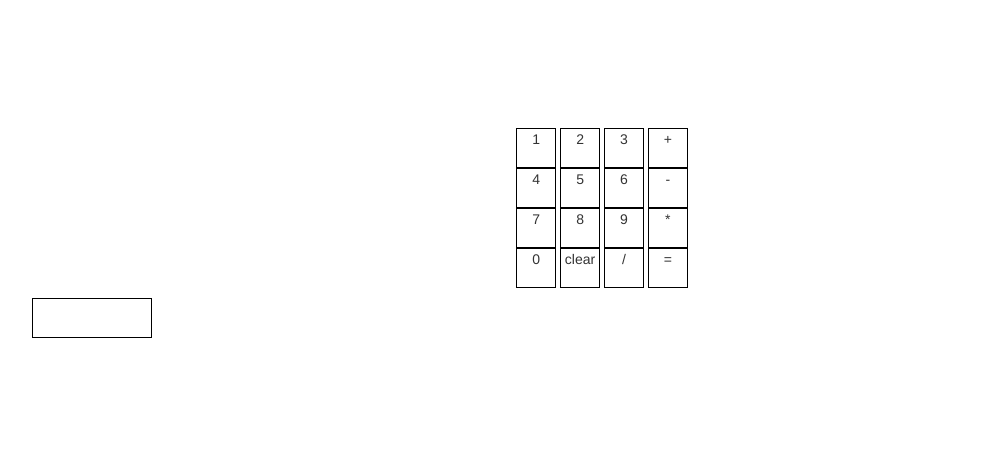
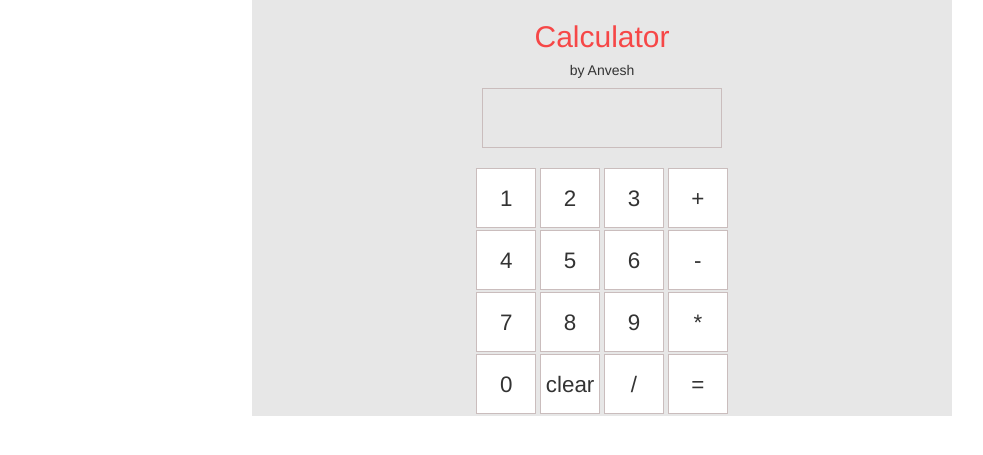
Before and after one commit to Anvesh24/CalAn, a PHP site: page / in a window 1280 px wide. Shown: the top 455 px of the page, without its empty margins (38-1021 px from the left). Run offline with PHP 8.4, Linux system fonts and the light colour scheme; some libraries are stand-ins or nearby versions.

Commit message:
working but not optimized

```diff
--- a/cal.js
+++ b/cal.js
@@ -1,6 +1,6 @@
 
 
-  var lastoperation = 0;
+  var lastoperation = 1;
   var result = 0;
   var type =1 ;
 
@@ -278,8 +278,9 @@ $('#equal').click(function(){
 
 $('#clear').click(function(){
 
-  lastoperation =0;
+  lastoperation =1;
   type = 1;
   result=0;
+  $("#display").text('');
 
 });
--- a/css/style.css
+++ b/css/style.css
@@ -1,19 +1,40 @@
 .numb{
-  height: 40px;
-  width: 40px;
-  border: 1px solid black;
+  height: 60px;
+  width: 60px;
+  border: 1px solid rgb(202, 189, 189);
   display: inline-block;
+  margin-bottom: 2px;
+  background-color: white;
+  font-size: 1.6em;
+  padding-top: 14px;
 
+}
+
+.numb:hover{
+  background-color: #E7E7E7;
+  cursor: pointer;
 }
 
 .container{
   text-align: center;
-  margin-top: 10%;
+  /*margin: 0 50px;*/
+
+  background-color: #E7E7E7;
+  height: 100%;
+  width: 700px;
+  margin: auto;
+
 }
 
 #display{
-  height: 40px;
-  width: 120px;
-  border: 1px solid black;
+  height: 60px;
+  width: 240px;
+  border: 1px solid rgb(202, 189, 189);
   margin-top: 10px;
+  font-size: 1.6em;
+  margin: auto;
 }
+
+h2{
+  color: #F64747;
+}
--- a/index.html
+++ b/index.html
@@ -17,6 +17,13 @@
   <body>
 
   <div class="container">
+
+  <h2>Calculator</h2>
+  <h5>by Anvesh</h5>
+
+  <div id="display"> </div>
+
+  </br>
 
   <div class="numb" id="one" onclick = oned()>1</div>
   <div class="numb" id="two" onclick = twod()>2</div>
@@ -41,7 +48,7 @@
     <div id="divide" class="numb"> / </div>
     <div class="numb" id="equal"> = </div>
 
-    <div id="display"> </div>
+
 
 
 
```
